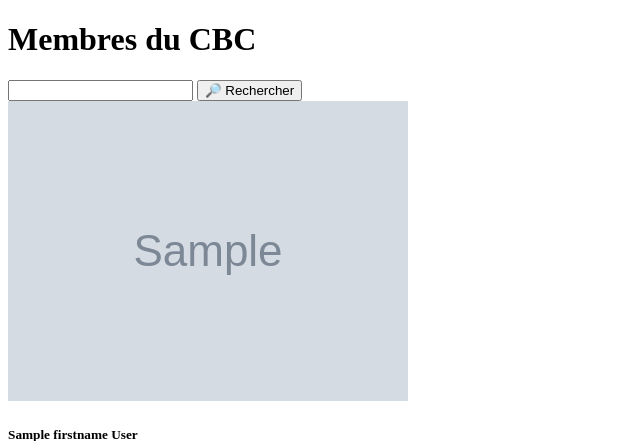
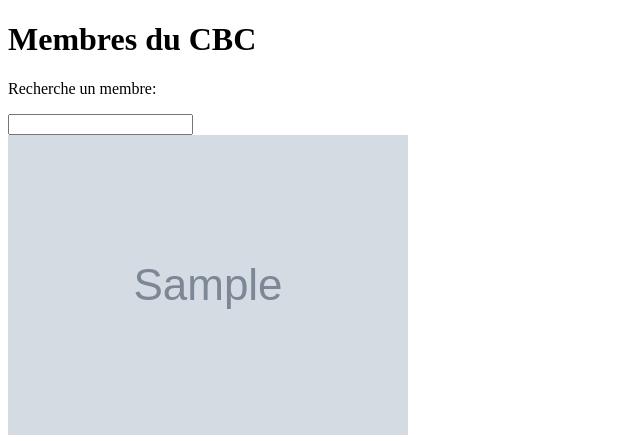
Before and after one commit to cedric816/CBC_V2, a Symfony app: template templates/app/index.html.twig in a window 1280 px wide. Shown: the part 68-509 px from the top of the page, without its empty margins (0-640 px from the left). Run offline with Twig, Linux system fonts and the light colour scheme; the template is opened without the code that fills it: most values are stand-ins (such as "Sample title", 1, 10 or a date in 2020); grey boxes marked "Sample" are stand-in pictures; some libraries are stand-ins or nearby versions.

Commit message:
search membre #30

```diff
--- a/assets/app.js
+++ b/assets/app.js
@@ -10,3 +10,5 @@ import './styles/app.scss';
 
 // start the Stimulus application
 import './bootstrap';
+
+import './search.js';
--- a/templates/app/index.html.twig
+++ b/templates/app/index.html.twig
@@ -10,8 +10,8 @@
     <div class="container">
         <div class="grid">
             <div>
-                <input type="text" name="" id="">
-                <button type="submit" class="contrast">🔎 Rechercher</button>
+                <p>Recherche un membre:</p>
+                <input type="text" name="" id="inputMembre">
             </div>
             <div></div>
             <div></div>
@@ -20,7 +20,7 @@
     </div>
     <div class="listing">
         {% for membre in membres %}
-        <article class="membre-card">
+        <article class="membre-card {{membre.firstname|lower}} {{membre.lastname|lower}}">
             <header class="flex-column">
                 <img src={{asset(membre.image)}} alt="photo de profil">
                 <h5 class="flex">{{membre.firstname}} {{membre.lastname}}</h5>
--- a/templates/app/read-membre.html.twig
+++ b/templates/app/read-membre.html.twig
@@ -11,7 +11,9 @@
         <h3>Coordonnées</h3>
         <p>📨 {{membre.email}}</p>
         <p>📱 {{membre.phone1}}</p>
+        {% if membre.phone2 is not null %}
         <p>📱 {{membre.phone2}}</p>
+        {% endif %}
         <h3>Entreprises</h3>
         {% for company in membre.companies %}
         <div>
@@ -19,8 +21,8 @@
         </div>
         {% endfor %}
         <h3>Statistiques</h3>
-        <p>Recos reçues:</p>
-        <p>Recos envoyées:</p>
+        <p>Recos reçues: <strong>{{membre.receivedRecos|length}}</strong></p>
+        <p>Recos envoyées: <strong>{{membre.sentRecos|length}}</strong></p>
     </article>
 </div>
 {% endblock %}
```
Also changed, not shown: assets/search.js (added, +29 -0 lines).
